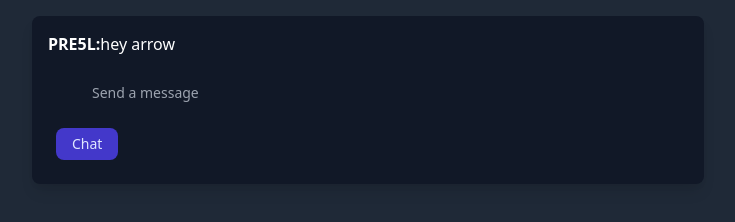
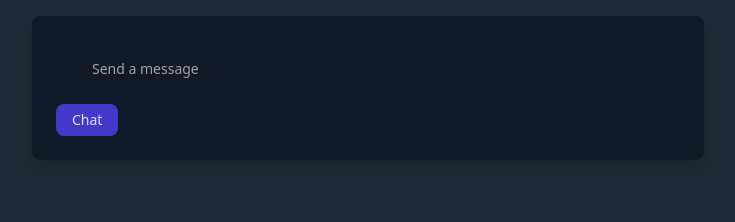
Before and after one commit to hendriknielaender/zig-htmx, a plain HTML site: page templates/index.html in a window 1280 px wide. Shown: the whole page, without its empty margins (272-1007 px from the left). Drawn offline with nearby package versions, Linux system fonts and the light colour scheme.

Commit message:
fix: remove example message

```diff
--- a/templates/index.html
+++ b/templates/index.html
@@ -13,9 +13,7 @@
 <div hx-ext="ws" ws-connect="/chat">
 <div class="flex flex-col h-full bg-[#0e0e10] text-white">
     <div class="flex-1 overflow-y-auto p-4 space-y-2">
-        <div id="message" class="flex items-center space-x-2" hx-swap-oob="beforeend">
-            <span class="font-bold">PRE5L:</span><span>hey arrow</span>
-        </div>
+        <div id="message" class="flex items-center space-x-2" hx-swap-oob="beforeend"></div>
 
         <form id="form" ws-send>
             <div class="flex items-center px-4 py-2 bg-[#18181b]">
```
